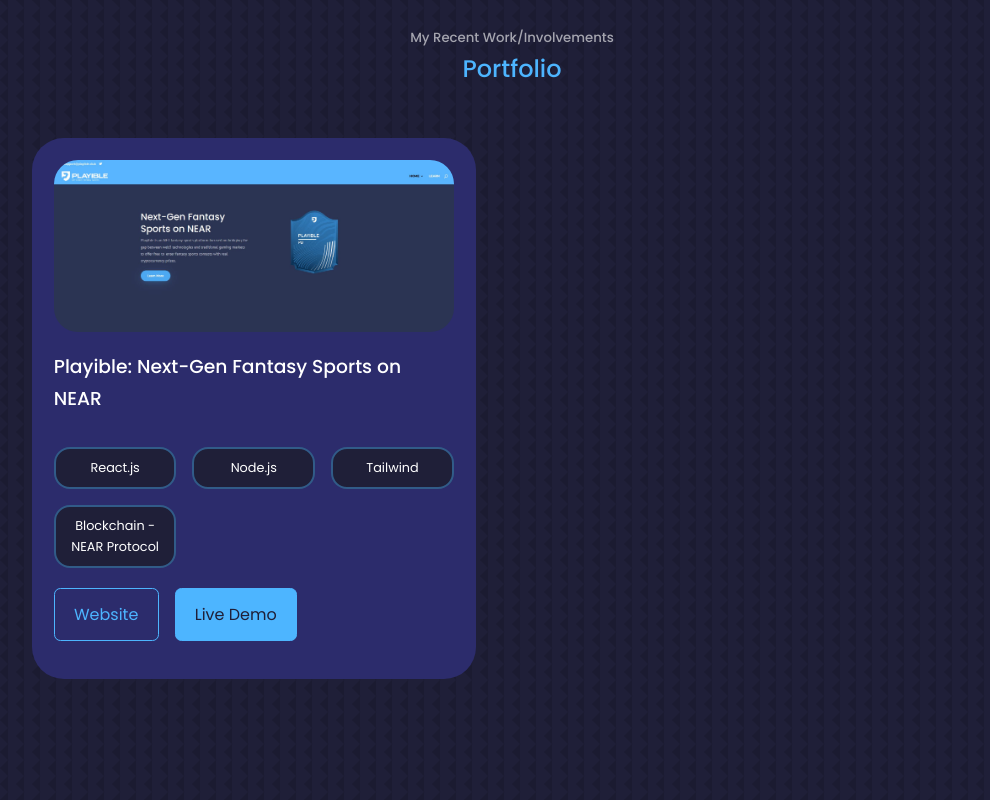
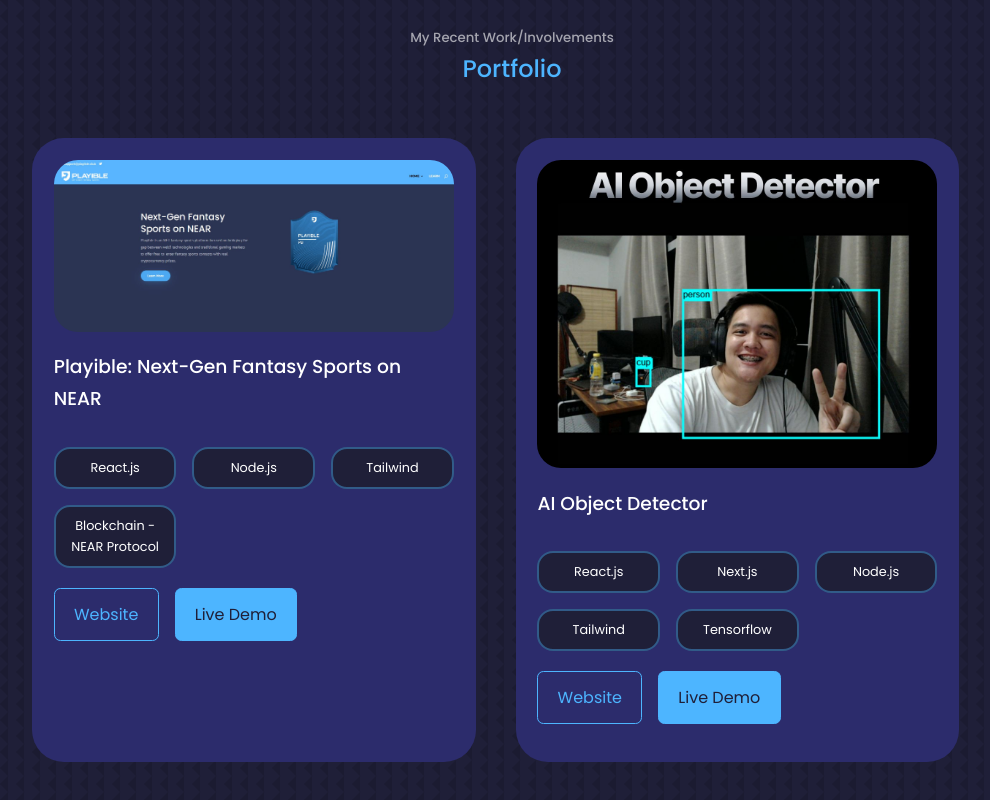
Before and after one commit to josephvillanueva/React-Portfolio, a React (Create React App) app: page / in a window 1280 px wide. Shown: the part 2920-3720 px from the top of the page, without its empty margins (128-1118 px from the left). Built offline with nearby package versions, Linux system fonts and the light colour scheme.

Commit message:
Added new project

```diff
--- a/src/components/portfolio/Portfolio.jsx
+++ b/src/components/portfolio/Portfolio.jsx
@@ -1,6 +1,7 @@
 import React from "react";
 import "./portfolio.css";
 import IMG1 from "../../assets/portfolio1.jpg";
+import IMG2 from "../../assets/portfolio2.jpg";
 
 const data = [
   {
@@ -10,6 +11,14 @@
     github: "https://playible.club/playible-next-gen-nft-fantasy-sports/",
     demo: "https://app.playible.io/",
     tech: ["React.js", "Node.js", "Tailwind", "Blockchain - NEAR Protocol"],
+  },
+  {
+    id: 2,
+    image: IMG2,
+    title: "AI Object Detector",
+    github: "https://github.com/josephvillanueva/ai-object-detector",
+    demo: "https://ai-object-detector-three.vercel.app/",
+    tech: ["React.js", "Next.js", "Node.js", "Tailwind", "Tensorflow"],
   },
 ];
 
```
Also changed, not shown: src/assets/portfolio2.jpg.
